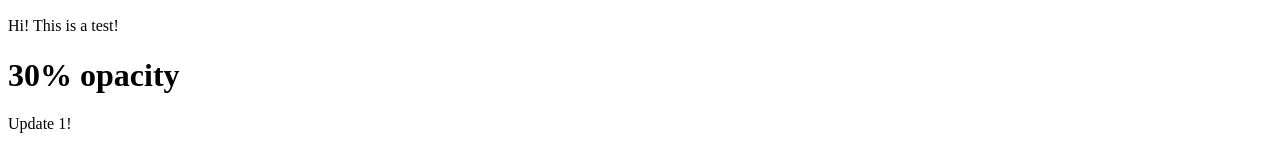
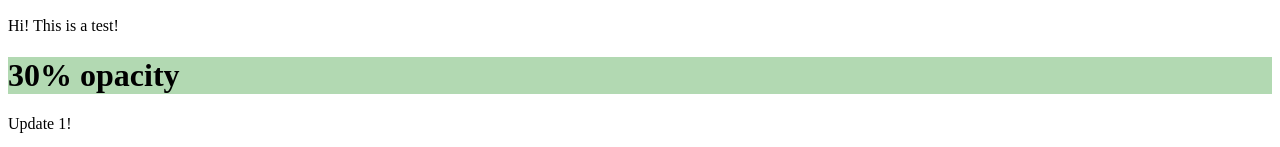
Before and after one commit to Zweitewelle/publichtmltest.github.io, a plain HTML site: page index.html in a window 1280 px wide. Shown: the part 577-724 px from the top of the page. Drawn offline with Linux system fonts and the light colour scheme.

Commit message:
Update index.html
addeed </style> to index instead of css for green opacity background color

```diff
--- a/index.html
+++ b/index.html
@@ -1,6 +1,14 @@
 <!DOCTYPE html>
 <html>
 <body>
+
+  <!--add green opacity background to first withing style-->
+  <style>
+div.first {
+  background: rgba(0, 128, 0, 0.3);
+}
+  </style>
+
 
   <!-- Neko Cat and mouse click game -->
 <script>NekoType="colourful"</script>
```
